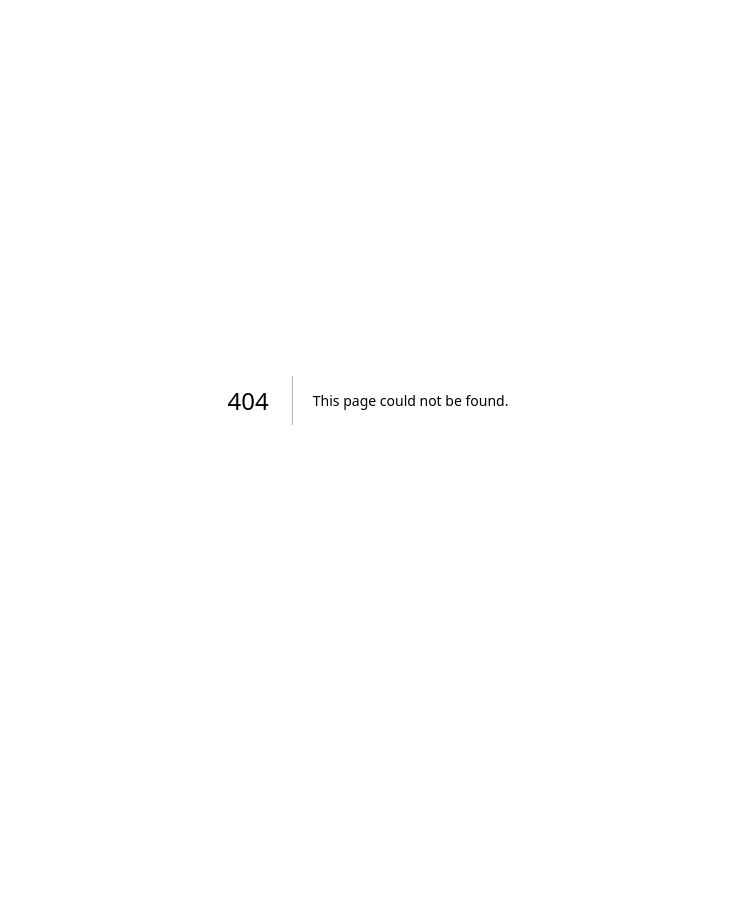
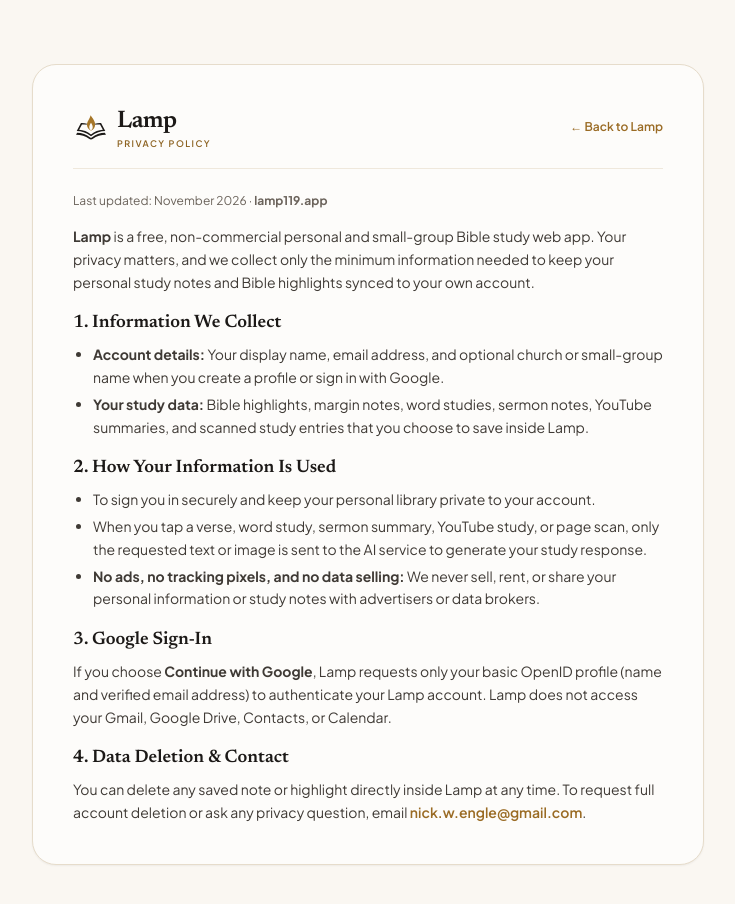
Before and after one commit to nickwengle-pa/lamp-bible, a Next.js app: page /privacy in a window 1280 px wide. Before the commit this address had no page. Shown: the top 904 px of the page, without its empty margins (272-1007 px from the left). Before the commit the page ends 800 px from the top, so only its background shows below. Built offline with nearby package versions, Linux system fonts and the light colour scheme.

Commit message:
Add Lamp Privacy Policy page at /privacy and link from Sign In screen

```diff
--- /dev/null
+++ b/src/app/privacy/page.tsx
@@ -0,0 +1,110 @@
+import type { Metadata } from "next";
+import Link from "next/link";
+import { LampTitleLockup } from "@/components/LampBrand";
+
+export const metadata: Metadata = {
+  title: "Privacy Policy — Lamp",
+  description:
+    "How Lamp (lamp119.app) handles your account information, study notes, and Bible highlights.",
+};
+
+export default function PrivacyPolicyPage() {
+  return (
+    <main className="min-h-screen bg-[#FAF7F2] dark:bg-[#141210] text-[#1C1917] dark:text-[#F5F0E8] px-4 py-10 sm:py-16">
+      <div className="max-w-2xl mx-auto rounded-3xl bg-[#FDFCFA] dark:bg-[#1D1A17] border border-[#E6DCCB] dark:border-[#2F2A24] p-6 sm:p-10 shadow-sm space-y-6">
+        <div className="flex flex-col sm:flex-row sm:items-center sm:justify-between gap-4 border-b border-[#EFE8DC] dark:border-[#2A2520] pb-5">
+          <LampTitleLockup size="sm" subtitle="PRIVACY POLICY" />
+          <Link
+            href="/"
+            className="text-xs font-semibold text-[#9A6B24] dark:text-[#DFB164] hover:underline"
+          >
+            ← Back to Lamp
+          </Link>
+        </div>
+
+        <div className="space-y-4 text-sm leading-relaxed text-[#3F3A35] dark:text-[#D9D2C8]">
+          <p className="text-xs text-[#6B635B] dark:text-[#A39A90]">
+            Last updated: November 2026 · <strong>lamp119.app</strong>
+          </p>
+
+          <p>
+            <strong>Lamp</strong> is a free, non-commercial personal and small-group
+            Bible study web app. Your privacy matters, and we collect only the
+            minimum information needed to keep your personal study notes and Bible
+            highlights synced to your own account.
+          </p>
+
+          <section className="space-y-1.5">
+            <h2 className="font-serif text-lg font-semibold text-[#1C1917] dark:text-[#F5F0E8]">
+              1. Information We Collect
+            </h2>
+            <ul className="list-disc pl-5 space-y-1">
+              <li>
+                <strong>Account details:</strong> Your display name, email address,
+                and optional church or small-group name when you create a profile or
+                sign in with Google.
+              </li>
+              <li>
+                <strong>Your study data:</strong> Bible highlights, margin notes,
+                word studies, sermon notes, YouTube summaries, and scanned study
+                entries that you choose to save inside Lamp.
+              </li>
+            </ul>
+          </section>
+
+          <section className="space-y-1.5">
+            <h2 className="font-serif text-lg font-semibold text-[#1C1917] dark:text-[#F5F0E8]">
+              2. How Your Information Is Used
+            </h2>
+            <ul className="list-disc pl-5 space-y-1">
+              <li>
+                To sign you in securely and keep your personal library private to
+                your account.
+              </li>
+              <li>
+                When you tap a verse, word study, sermon summary, YouTube study, or
+                page scan, only the requested text or image is sent to the AI
+                service to generate your study response.
+              </li>
+              <li>
+                <strong>No ads, no tracking pixels, and no data selling:</strong> We
+                never sell, rent, or share your personal information or study notes
+                with advertisers or data brokers.
+              </li>
+            </ul>
+          </section>
+
+          <section className="space-y-1.5">
+            <h2 className="font-serif text-lg font-semibold text-[#1C1917] dark:text-[#F5F0E8]">
+              3. Google Sign-In
+            </h2>
+            <p>
+              If you choose <strong>Continue with Google</strong>, Lamp requests
+              only your basic OpenID profile (name and verified email address) to
+              authenticate your Lamp account. Lamp does not access your Gmail,
+              Google Drive, Contacts, or Calendar.
+            </p>
+          </section>
+
+          <section className="space-y-1.5">
+            <h2 className="font-serif text-lg font-semibold text-[#1C1917] dark:text-[#F5F0E8]">
+              4. Data Deletion &amp; Contact
+            </h2>
+            <p>
+              You can delete any saved note or highlight directly inside Lamp at any
+              time. To request full account deletion or ask any privacy question,
+              email{" "}
+              <a
+                href="mailto:nick.w.engle@gmail.com"
+                className="text-[#9A6B24] dark:text-[#DFB164] font-semibold hover:underline"
+              >
+                nick.w.engle@gmail.com
+              </a>
+              .
+            </p>
+          </section>
+        </div>
+      </div>
+    </main>
+  );
+}
--- a/src/components/AuthScreen.tsx
+++ b/src/components/AuthScreen.tsx
@@ -384,7 +384,13 @@ export default function AuthScreen({
         </form>
 
         <p className="text-[11px] text-center text-[#8C8278]">
-          Each profile has its own private study library, sermon notes, Bible highlights, and margin notes.
+          Each profile has its own private study library, sermon notes, Bible highlights, and margin notes.{" "}
+          <a
+            href="/privacy"
+            className="underline hover:text-[#9A6B24] dark:hover:text-[#DFB164]"
+          >
+            Privacy Policy
+          </a>
         </p>
       </div>
     </div>
```
